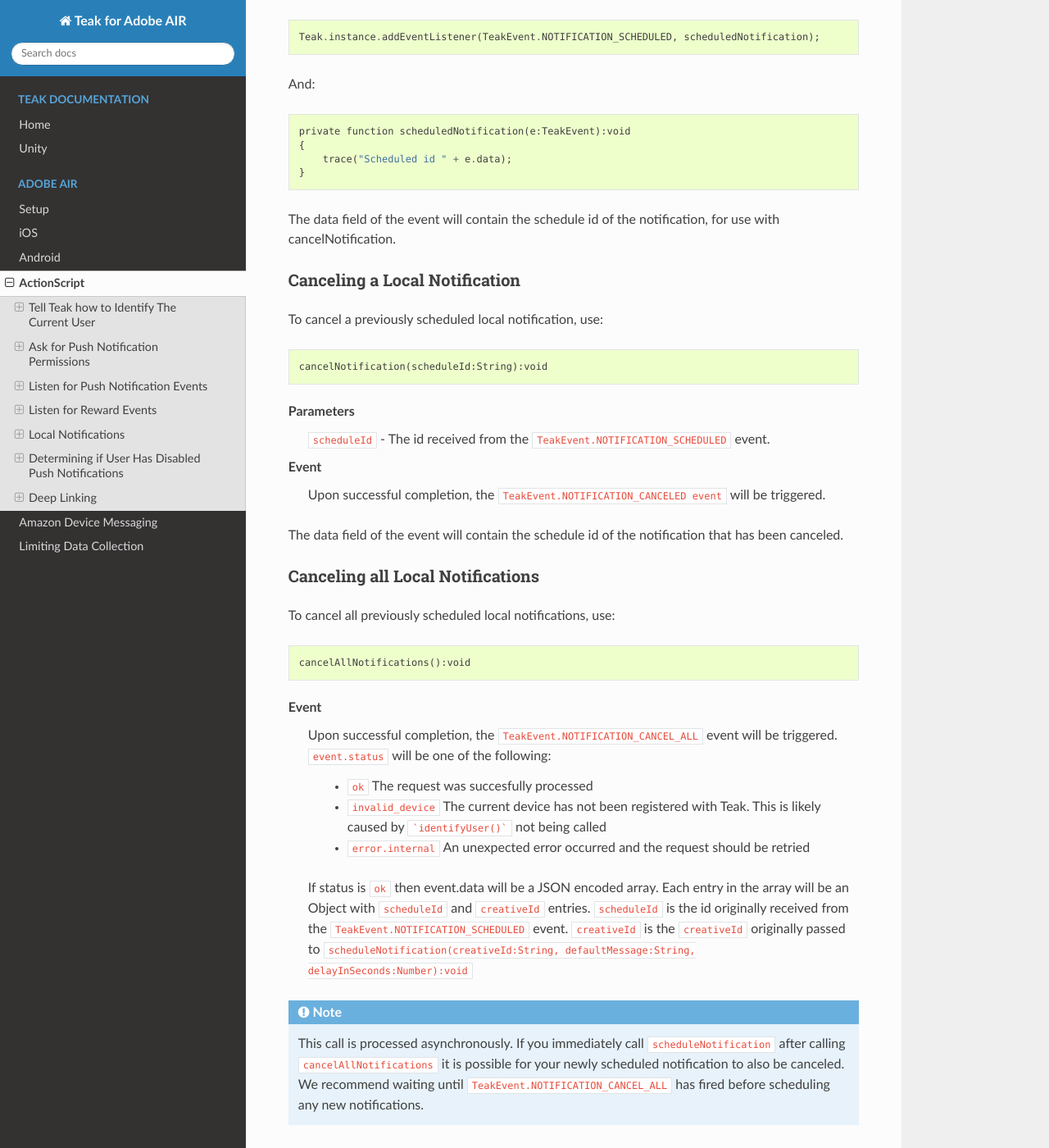
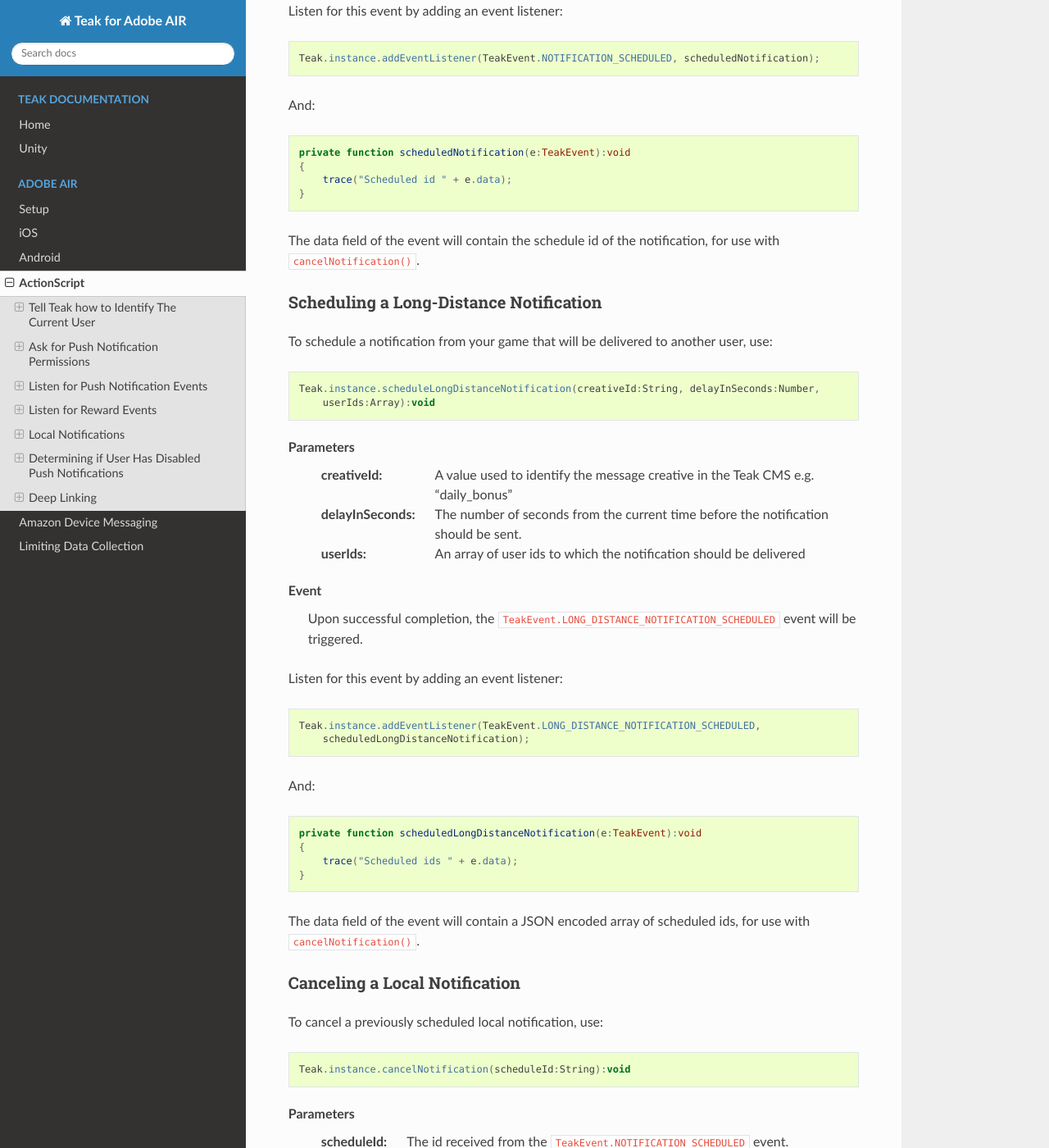
Before and after one commit to GoCarrot/teak-air, a Sphinx documentation site: the page built from docs/action-script.rst, in a window 1280 px wide and 1400 px high, scrolled down 3353 px. Shown: the whole window at 82% size. Built offline with Sphinx 7.4.7 and the Read the Docs theme 2.0.0, drawn with Linux system fonts in a browser that asks for light colours; some of the changed text lies outside the part shown.

Commit message:
Update docs, add long distance notify, improve formatting

````diff
--- a/docs/action-script.rst
+++ b/docs/action-script.rst
@@ -104,16 +105,17 @@
 
 Scheduling a Local Notification
 ^^^^^^^^^^^^^^^^^^^^^^^^^^^^^^^
-To schedule a notification from your game, simply use::
+To schedule a notification from your game, use::
 
-    scheduleNotification(creativeId:String, defaultMessage:String, delayInSeconds:Number):void
+    Teak.instance.scheduleNotification(creativeId:String, defaultMessage:String,
+        delayInSeconds:Number):void
 
 Parameters
-    ``creativeId`` - A value used to identify the message creative in the Teak CMS e.g. "daily_bonus"
+    :creativeId: A value used to identify the message creative in the Teak CMS e.g. "daily_bonus"
 
-    ``defaultMessage`` - The text to use in the notification if there are no modifications in the Teak CMS.
+    :defaultMessage: The text to use in the notification if there are no modifications in the Teak CMS.
 
-    ``delayInSeconds`` - The number of seconds from the current time before the notification should be sent.
+    :delayInSeconds: The number of seconds from the current time before the notification should be sent.
 
 Event
     Upon successful completion, the ``TeakEvent.NOTIFICATION_SCHEDULED`` event will be triggered.
@@ -129,16 +131,47 @@
         trace("Scheduled id " + e.data);
     }
 
-The data field of the event will contain the schedule id of the notification, for use with cancelNotification.
+The data field of the event will contain the schedule id of the notification, for use with ``cancelNotification()``.
+
+Scheduling a Long-Distance Notification
+^^^^^^^^^^^^^^^^^^^^^^^^^^^^^^^^^^^^^^^
+To schedule a notification from your game that will be delivered to another user, use::
+
+    Teak.instance.scheduleLongDistanceNotification(creativeId:String, delayInSeconds:Number,
+        userIds:Array):void
+
+Parameters
+    :creativeId: A value used to identify the message creative in the Teak CMS e.g. "daily_bonus"
+
+    :delayInSeconds: The number of seconds from the current time before the notification should be sent.
+
+    :userIds: An array of user ids to which the notification should be delivered
+
+Event
+    Upon successful completion, the ``TeakEvent.LONG_DISTANCE_NOTIFICATION_SCHEDULED`` event will be triggered.
+
+Listen for this event by adding an event listener::
+
+    Teak.instance.addEventListener(TeakEvent.LONG_DISTANCE_NOTIFICATION_SCHEDULED,
+        scheduledLongDistanceNotification);
+
+And::
+
+    private function scheduledLongDistanceNotification(e:TeakEvent):void
+    {
+        trace("Scheduled ids " + e.data);
+    }
+
+The data field of the event will contain a JSON encoded array of scheduled ids, for use with ``cancelNotification()``.
 
 Canceling a Local Notification
 ^^^^^^^^^^^^^^^^^^^^^^^^^^^^^^
 To cancel a previously scheduled local notification, use::
 
-    cancelNotification(scheduleId:String):void
+    Teak.instance.cancelNotification(scheduleId:String):void
 
 Parameters
-    ``scheduleId`` - The id received from the ``TeakEvent.NOTIFICATION_SCHEDULED`` event.
+    :scheduleId: The id received from the ``TeakEvent.NOTIFICATION_SCHEDULED`` event.
 
 Event
     Upon successful completion, the ``TeakEvent.NOTIFICATION_CANCELED event`` will be triggered.
@@ -149,22 +182,23 @@
 ^^^^^^^^^^^^^^^^^^^^^^^^^^^^^^^^^
 To cancel all previously scheduled local notifications, use::
 
-    cancelAllNotifications():void
+    Teak.instance.cancelAllNotifications():void
 
 Event
     Upon successful completion, the ``TeakEvent.NOTIFICATION_CANCEL_ALL`` event will be triggered. ``event.status``
     will be one of the following:
 
-        * ``ok`` The request was succesfully processed
+        :ok: The request was succesfully processed
 
-        * ``invalid_device`` The current device has not been registered with Teak. This is likely caused by ```identifyUser()``` not being called
+        :invalid_device: The current device has not been registered with Teak. This is likely caused by ```identifyUser()``` not being called
 
-        * ``error.internal`` An unexpected error occurred and the request should be retried
+        :error.internal: An unexpected error occurred and the request should be retried
 
-    If status is ``ok`` then event.data will be a JSON encoded array. Each entry in the array will be an
-    Object with ``scheduleId`` and ``creativeId`` entries. ``scheduleId`` is the id originally received from the
-    ``TeakEvent.NOTIFICATION_SCHEDULED`` event. ``creativeId`` is the ``creativeId`` originally passed to
-    ``scheduleNotification(creativeId:String, defaultMessage:String, delayInSeconds:Number):void``
+    If status is ``ok`` then event.data will be a JSON encoded array. Each entry in the array will be an Object containing:
+
+        :scheduleId: The id originally received from the ``TeakEvent.NOTIFICATION_SCHEDULED`` event.
+
+        :creativeId: The the ``creativeId`` originally passed to ``scheduleNotification()`` or ``scheduleLongDistanceNotification()``
 
 .. note:: This call is processed asynchronously. If you immediately call ``scheduleNotification`` after calling ``cancelAllNotifications`` it is possible for your newly scheduled notification to also be canceled. We recommend waiting until ``TeakEvent.NOTIFICATION_CANCEL_ALL`` has fired before scheduling any new notifications.
 
````
Also changed, not shown: other parts of docs/action-script.rst (+5 -4 lines).
